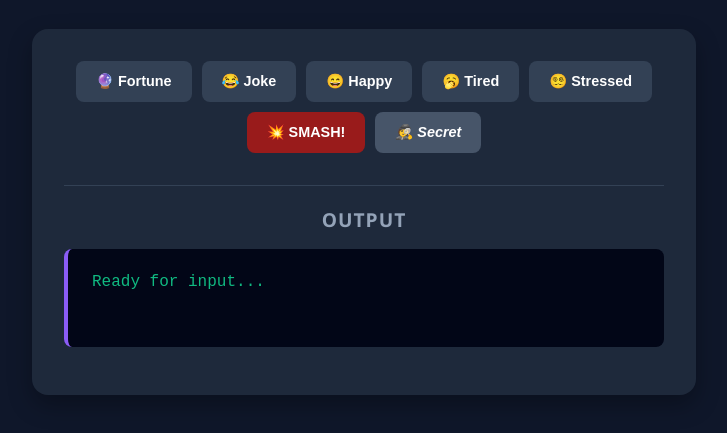
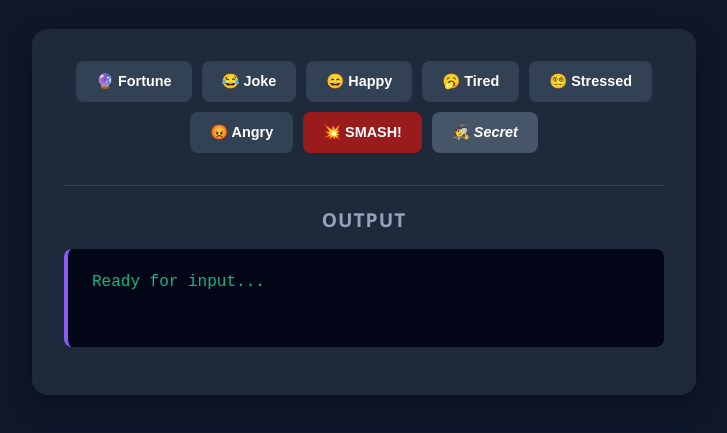
Before and after one commit to RichterVhon/VibeCheck-DELACRUZFRANCO, a plain HTML site: page frontend/index.html in a window 1280 px wide. Shown: the part 163-596 px from the top of the page, without its empty margins (276-1003 px from the left). Drawn offline with Linux system fonts and the light colour scheme.

Commit message:
added frontend angry button

```diff
--- a/frontend/index.html
+++ b/frontend/index.html
@@ -113,6 +113,7 @@
       <button data-mood="happy" class="btnMood">😄 Happy</button>
       <button data-mood="tired" class="btnMood">🥱 Tired</button>
       <button data-mood="stressed" class="btnMood">😵‍💫 Stressed</button>
+      <button data-mood="angry" class="btnMood">😡 Angry</button>
       <button id="btnSmash">💥 SMASH!</button>
       <button id="btnSecret">🕵️ Secret</button>
     </div>
```
